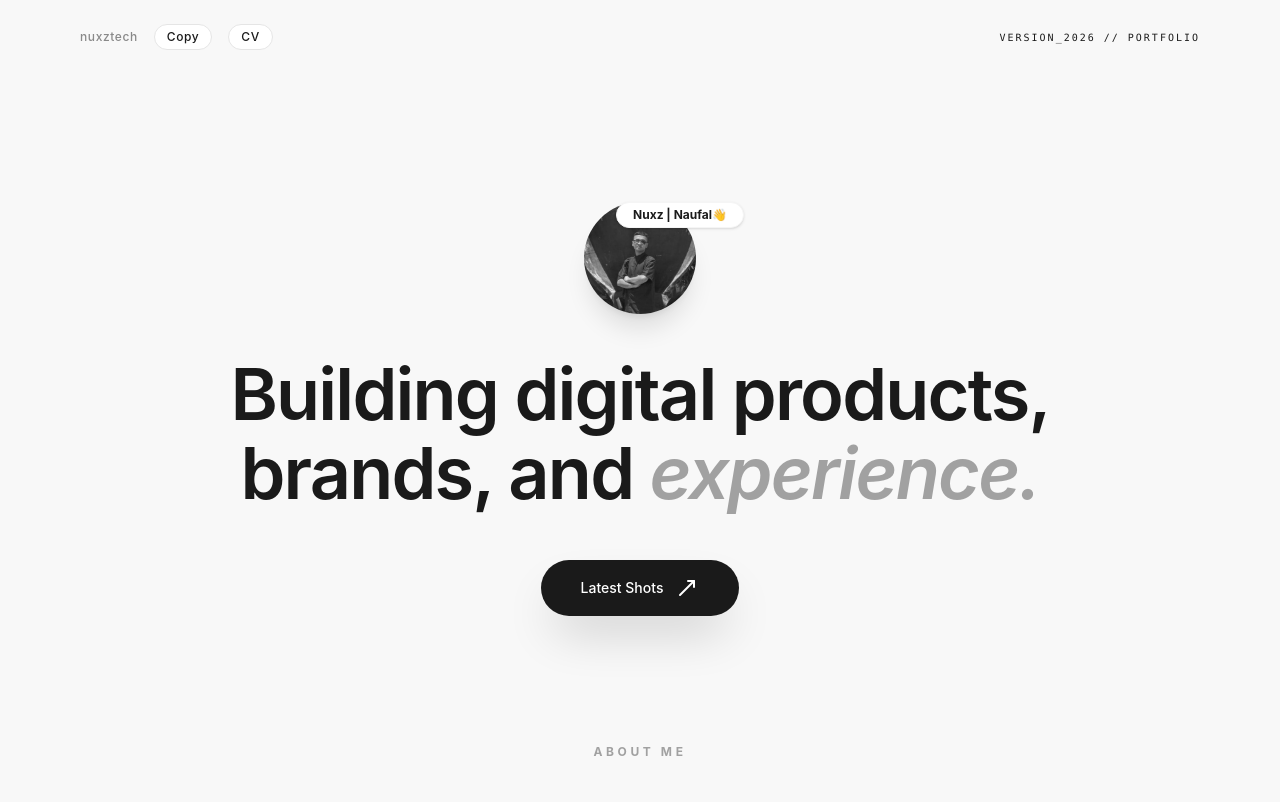
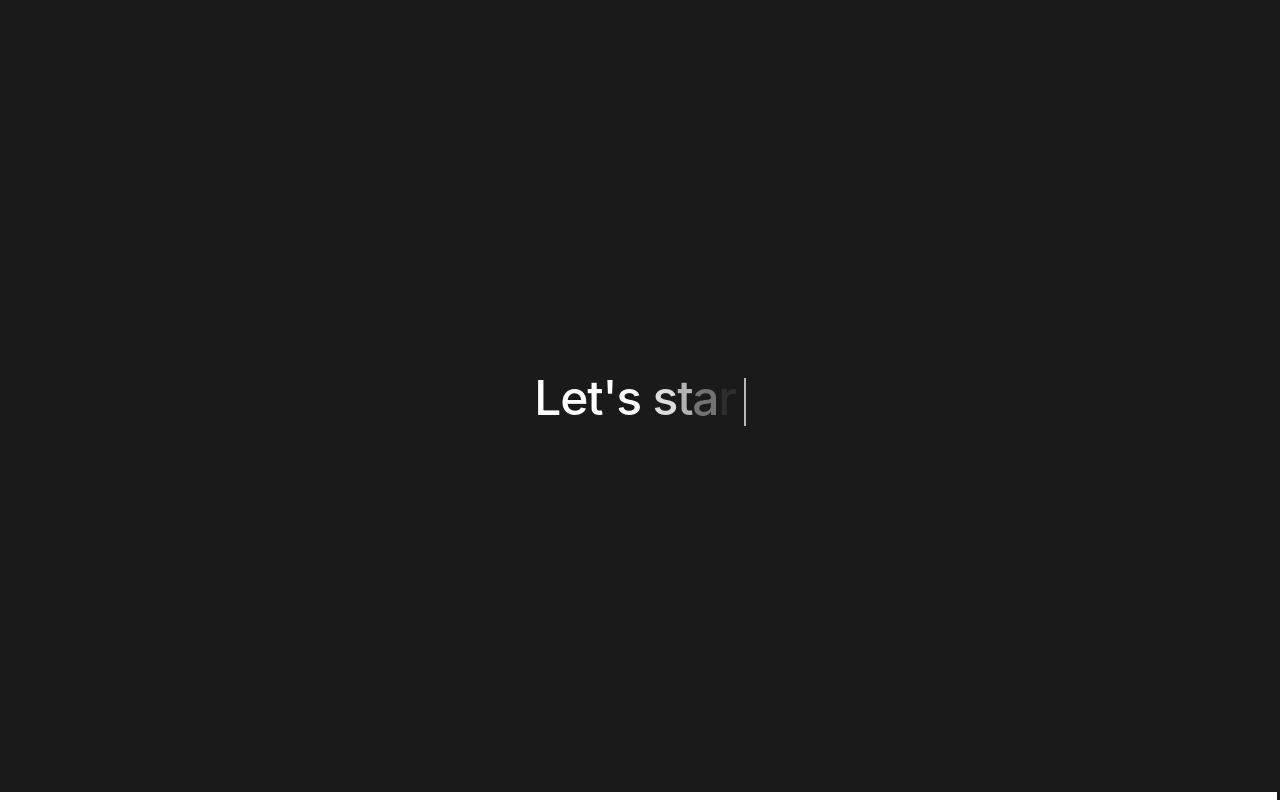
Before and after one commit to isoul87/Portfoliov1, a React (Vite) app: page / in a window 1280 px wide. Shown: the top 802 px of the page. Built offline with nearby package versions, Linux system fonts and the light colour scheme.

Commit message:
change loader

```diff
--- a/src/App.jsx
+++ b/src/App.jsx
@@ -2,24 +2,25 @@ import { useState, useEffect } from 'react';
 import Home from "./Components/Home/Home"
 import { AnimatePresence } from 'motion/react';
 import { Loader } from './Components/Loader';
+import { GreetingLoader } from './Components/GreetingLoader';
 
 
 
 
 function App() {
   const [isLoading, setIsLoading] = useState(true);
-  useEffect(() => {
-    // Simulasi loading aset (bisa diganti logic real loading image/font)
-    const timer = setTimeout(() => {
-      setIsLoading(false);
-    }, 2500); // 2.5 detik
+  // useEffect(() => {
+  //   // Simulasi loading aset (bisa diganti logic real loading image/font)
+  //   const timer = setTimeout(() => {
+  //     setIsLoading(false);
+  //   }, 4000); // 2.5 detik
 
-    return () => clearTimeout(timer);
-  }, []);
+  //   return () => clearTimeout(timer);
+  // }, []);
   return (
     <>
       <AnimatePresence mode="wait">
-        {isLoading && <Loader key="loader" />}
+        {isLoading && <GreetingLoader key="loader" finishLoading={() => setIsLoading(false)} />}
       </AnimatePresence>
 
       {/* Konten Utama Tetap Render di Belakang atau Kondisional */}
--- /dev/null
+++ b/src/Components/GreetingLoader.jsx
@@ -0,0 +1,88 @@
+import React, { useState, useEffect } from 'react';
+import { motion, AnimatePresence } from 'motion/react';
+
+const words = [
+  "Hello everyone",
+  "I'm Naufal",
+  "Ready to Build?",
+  "Your Vision",
+  "Our Mission",
+  "Let's start the journey"
+];
+
+export const GreetingLoader = ({ finishLoading }) => {
+  const [index, setIndex] = useState(0);
+
+  useEffect(() => {
+    if (index === words.length - 1) {
+      // Kata terakhir muncul lebih lama agar membekas
+      const finalTimer = setTimeout(() => finishLoading(), 2000);
+      return () => clearTimeout(finalTimer);
+    }
+
+    const timer = setTimeout(() => {
+      setIndex((prev) => prev + 1);
+    }, 1500); // Kita beri waktu sedikit lebih lama agar efek ketiknya selesai terbaca
+
+    return () => clearTimeout(timer);
+  }, [index, finishLoading]);
+
+  // --- LOGIK ANIMASI KETIK ---
+  const sentenceVariants = {
+    hidden: { opacity: 1 },
+    visible: {
+      opacity: 1,
+      transition: {
+        staggerChildren: 0.05, // Kecepatan "ketikan" per huruf (0.05 detik)
+      },
+    },
+  };
+
+  const letterVariants = {
+    hidden: { opacity: 0, display: "none" },
+    visible: {
+      opacity: 1,
+      display: "inline-block"
+    },
+  };
+
+  return (
+    <motion.div
+      initial={{ y: 0 }}
+      exit={{ y: "-100vh" }}
+      transition={{ duration: 0.8, ease: [0.76, 0, 0.24, 1] }}
+      className="fixed inset-0 z-[999] flex items-center justify-center bg-[#1a1a1a] text-white"
+    >
+      <div className="flex items-center gap-3">
+        {/* Container Utama Teks */}
+        <motion.p
+          key={index} // Setiap ganti kata, animasi ketik diulang
+          variants={sentenceVariants}
+          initial="hidden"
+          animate="visible"
+          className="text-3xl md:text-5xl font-medium tracking-tight"
+        >
+          {words[index].split("").map((char, i) => (
+            <motion.span key={i} variants={letterVariants}>
+              {char === " " ? "\u00A0" : char}
+            </motion.span>
+          ))}
+
+          {/* Kursor Berkedip (Opsional biar makin mirip terminal) */}
+          <motion.span
+            animate={{ opacity: [0, 1, 0] }}
+            transition={{ duration: 0.8, repeat: Infinity }}
+            className="inline-block w-[2px] h-[1em] bg-white ml-1 ml-2 align-middle"
+          />
+        </motion.p>
+      </div>
+
+      <motion.div
+        initial={{ width: 0 }}
+        animate={{ width: "100%" }}
+        transition={{ duration: 8, ease: "linear" }} // Garis loading mengikuti durasi total
+        className="absolute bottom-0 left-0 h-2 bg-white"
+      />
+    </motion.div>
+  );
+};
--- a/src/Components/Projects.jsx
+++ b/src/Components/Projects.jsx
@@ -41,7 +41,7 @@ export const Projects = () => {
           <button
             key={tab}
             onClick={() => setActiveTab(tab)}
-            className={`px-6 py-2 rounded-full text-sm font-medium transition-all capitalize ${
+            className={`px-3 py-2 rounded-full text-sm font-medium transition-all capitalize ${
               activeTab === tab
                 ? 'bg-black text-white shadow-lg'
                 : 'bg-white text-neutral-500 border border-neutral-200 hover:border-black'
```
